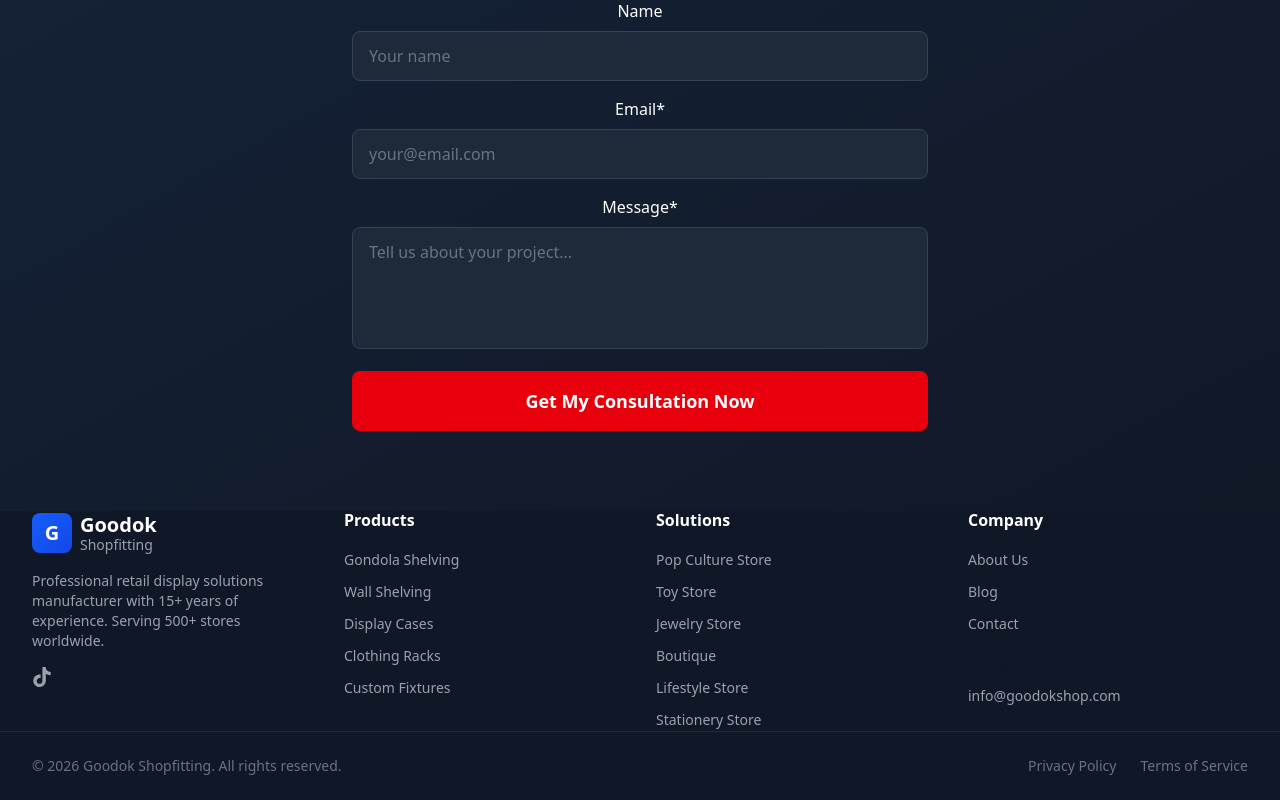
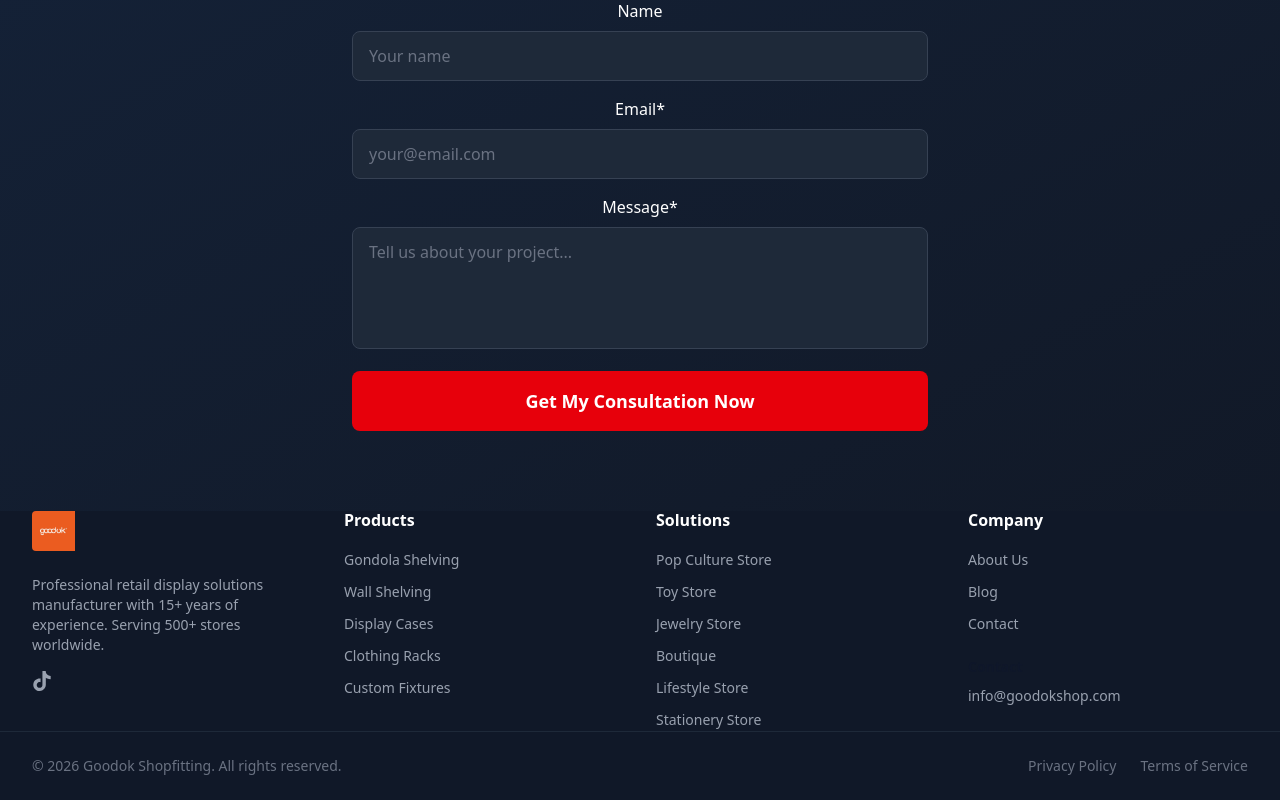
Before and after one commit to Benoy1200/goodok-website, a Next.js app: page / in a window 1280 px wide. Shown: the part 4074-4874 px from the top of the page. Built offline with nearby package versions, Linux system fonts and the light colour scheme.

Commit message:
feat: implement new logo in header and footer

```diff
--- a/components/layout/Footer.tsx
+++ b/components/layout/Footer.tsx
@@ -1,4 +1,5 @@
 import Link from "next/link";
+import Image from "next/image";
 
 const footerLinks = {
     products: [
@@ -31,14 +32,13 @@
                 <div className="grid grid-cols-2 md:grid-cols-4 gap-8">
                     {/* Brand Column */}
                     <div className="col-span-2 md:col-span-1">
-                        <div className="flex items-center gap-2 mb-4">
-                            <div className="w-10 h-10 rounded-lg bg-gradient-to-br from-blue-600 to-blue-700 flex items-center justify-center">
-                                <span className="text-white font-bold text-xl">G</span>
-                            </div>
-                            <div>
-                                <span className="font-bold text-xl !text-white">Goodok</span>
-                                <span className="text-sm text-gray-400 block -mt-1">Shopfitting</span>
-                            </div>
+                        <div className="relative h-10 w-[140px] mb-6">
+                            <Image
+                                src="/images/goodok-logo.jpg"
+                                alt="Goodok Shopfitting"
+                                fill
+                                className="object-contain object-left rounded-sm"
+                            />
                         </div>
                         <p className="text-gray-400 text-sm mb-4">
                             Professional retail display solutions manufacturer with 15+ years of experience.
```
